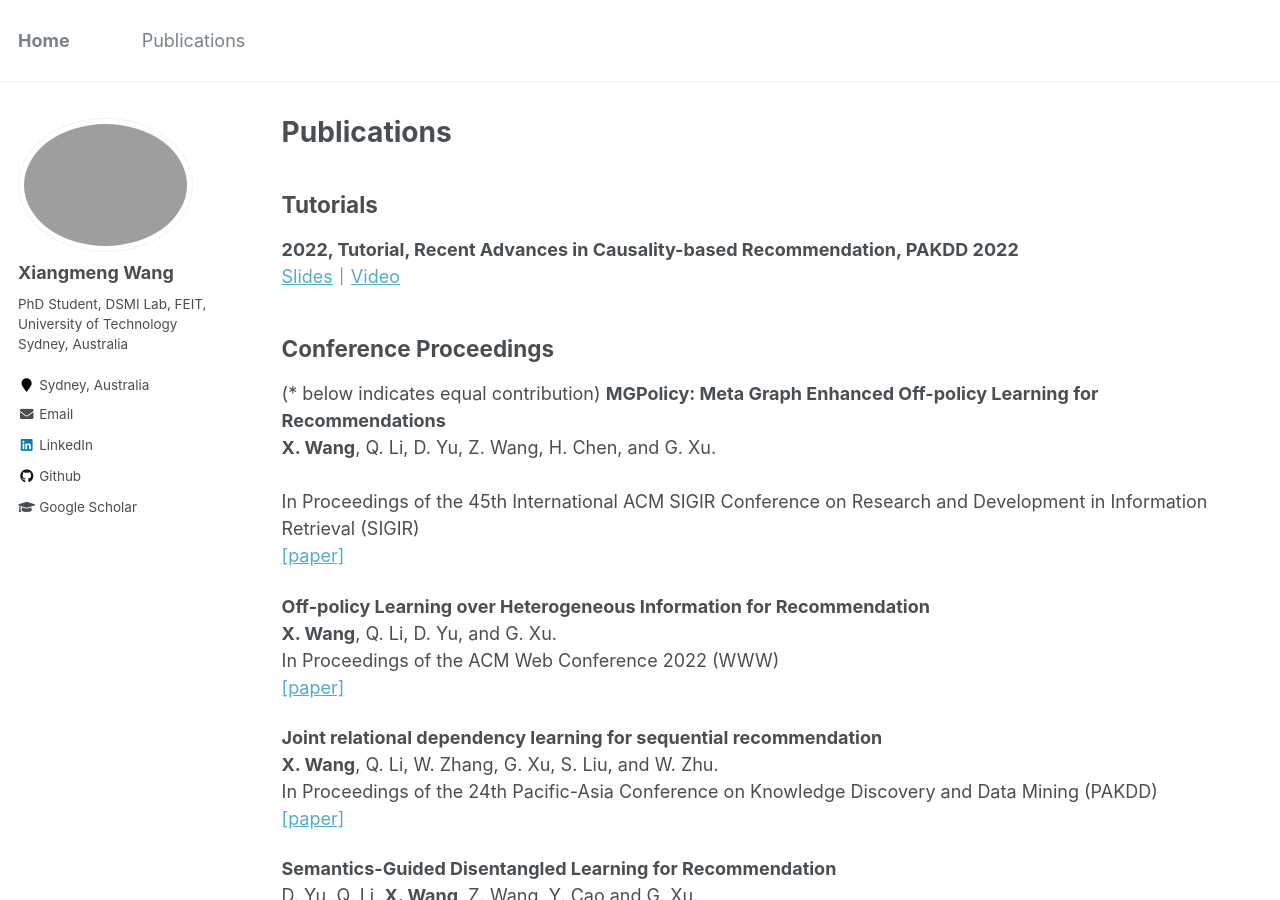
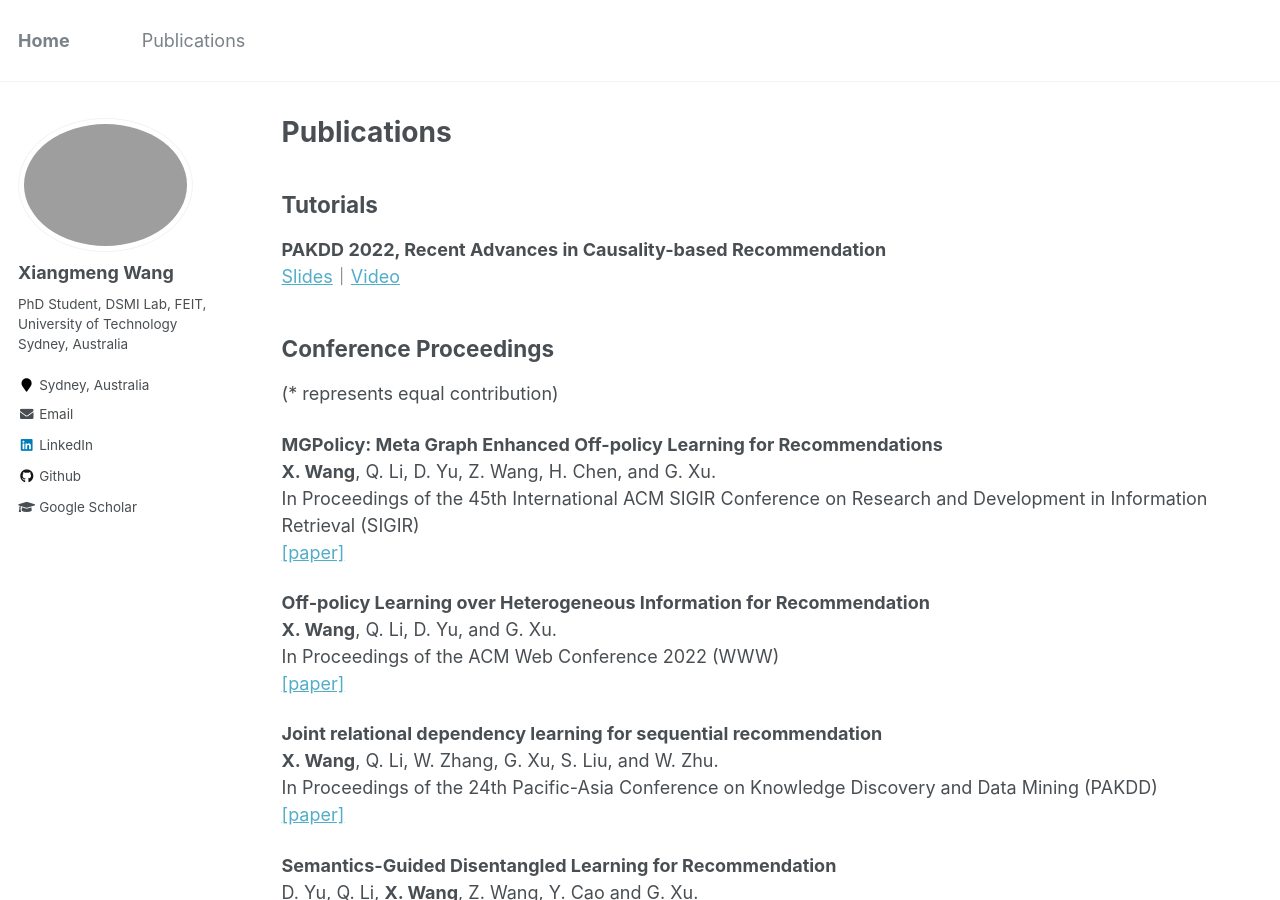
Before and after one commit to Chrystalii/homepage, a Jekyll site: the page built from _pages/publications.md, in a window 1280 px wide and 900 px high. Built offline with Jekyll 4.4.1, drawn with Linux system fonts in a browser that asks for light colours.

Commit message:
Add files via upload

```diff
--- a/_pages/publications.md
+++ b/_pages/publications.md
@@ -17,12 +17,13 @@ author_profile: true
 
 Tutorials
 ------
-<strong>2022, Tutorial, Recent Advances in Causality-based Recommendation, PAKDD 2022</strong>
+<strong>PAKDD 2022, Recent Advances in Causality-based Recommendation</strong>
 <br><a href="https://drive.google.com/file/d/1hN1_7S-eSiEUDJe-HHKOGKTGFLYbcU8S/view?usp=sharing">Slides</a>｜<a href="https://www.youtube.com/watch?v=s4Z12CBYwO8">Video</a>
 
 Conference Proceedings
 ------
-(\* below indicates equal contribution)
+(\* represents equal contribution)
+
 <strong>MGPolicy: Meta Graph Enhanced Off-policy Learning for Recommendations</strong>
 <br><strong>X. Wang</strong>, Q. Li, D. Yu, Z. Wang, H. Chen, and G. Xu.
 <br>In Proceedings of the 45th International ACM SIGIR Conference on Research and Development in Information Retrieval (SIGIR)
```
